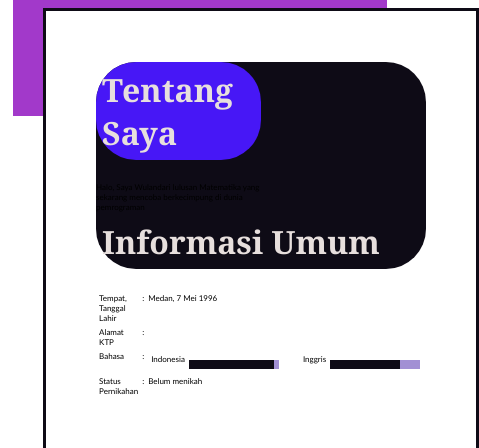
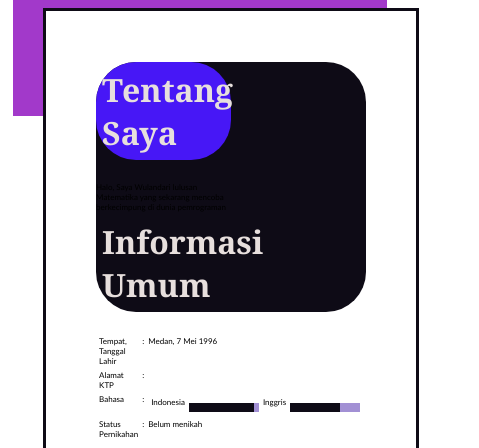
Before and after one commit to wulandari8220/wulandari8220.github.io, a plain HTML site: page index.html in a window 390 px wide. Shown: the part 392-840 px from the top of the page, 479 px wide, since content can reach past the window. Drawn offline with nearby package versions, Linux system fonts and the light colour scheme.

Commit message:
menambah responsive

```diff
--- a/responsive.css
+++ b/responsive.css
@@ -6,6 +6,20 @@ p, li, td {
 	font-size: 8px;
 }
 
-.tab_width {
-	float: right;
+#rectangle_id {
+	width: 70px;
 }
+
+#rectangle_id_level {
+	width: 65px;
+}
+
+#rectangle_eng {
+	width: 70px;
+}
+
+#rectangle_eng_level {
+	width: 50px;
+}
+
+}
```
